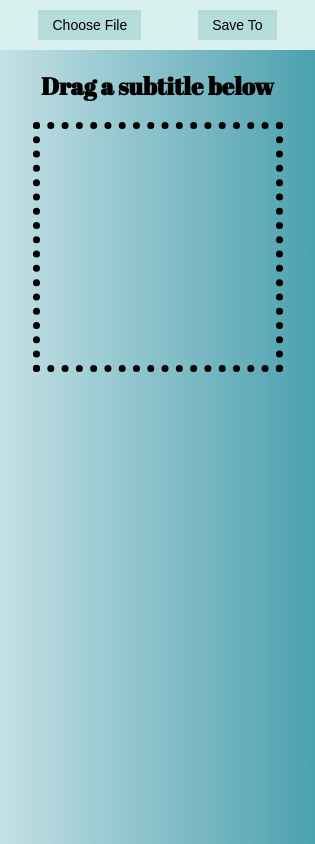
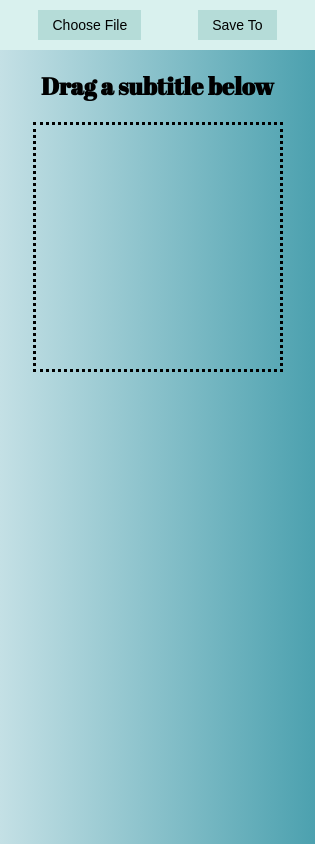
Before and after one commit to andrewsadowski/Subtitle-To-TSV, an Electron app: page src/index.html in a window 315 px wide. Drawn offline with Linux system fonts and the light colour scheme; no server answers; a web font is replaced by a local one.

Commit message:
added animation to drag and drop area on hover

```diff
--- a/src/style.css
+++ b/src/style.css
@@ -94,8 +94,13 @@ button:disabled {
 }
 
 #drag-container {
-  border: dotted 7px black;
   align-self: center;
   width: 250px;
   height: 250px;
+  border: dotted 3px black;
+  transition: border-width 0.2s linear;
 }
+
+#drag-container:hover {
+  border-width: 6px;
+}
```
